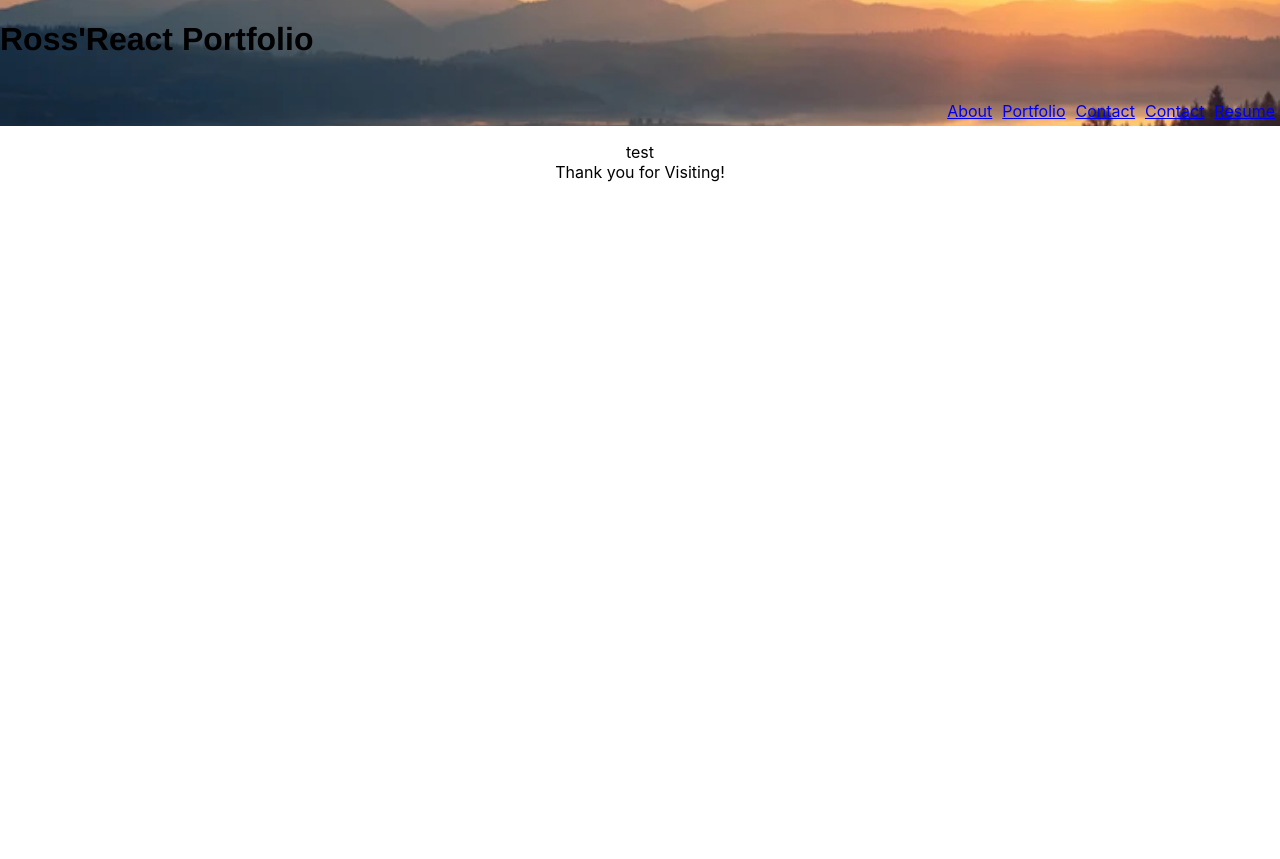
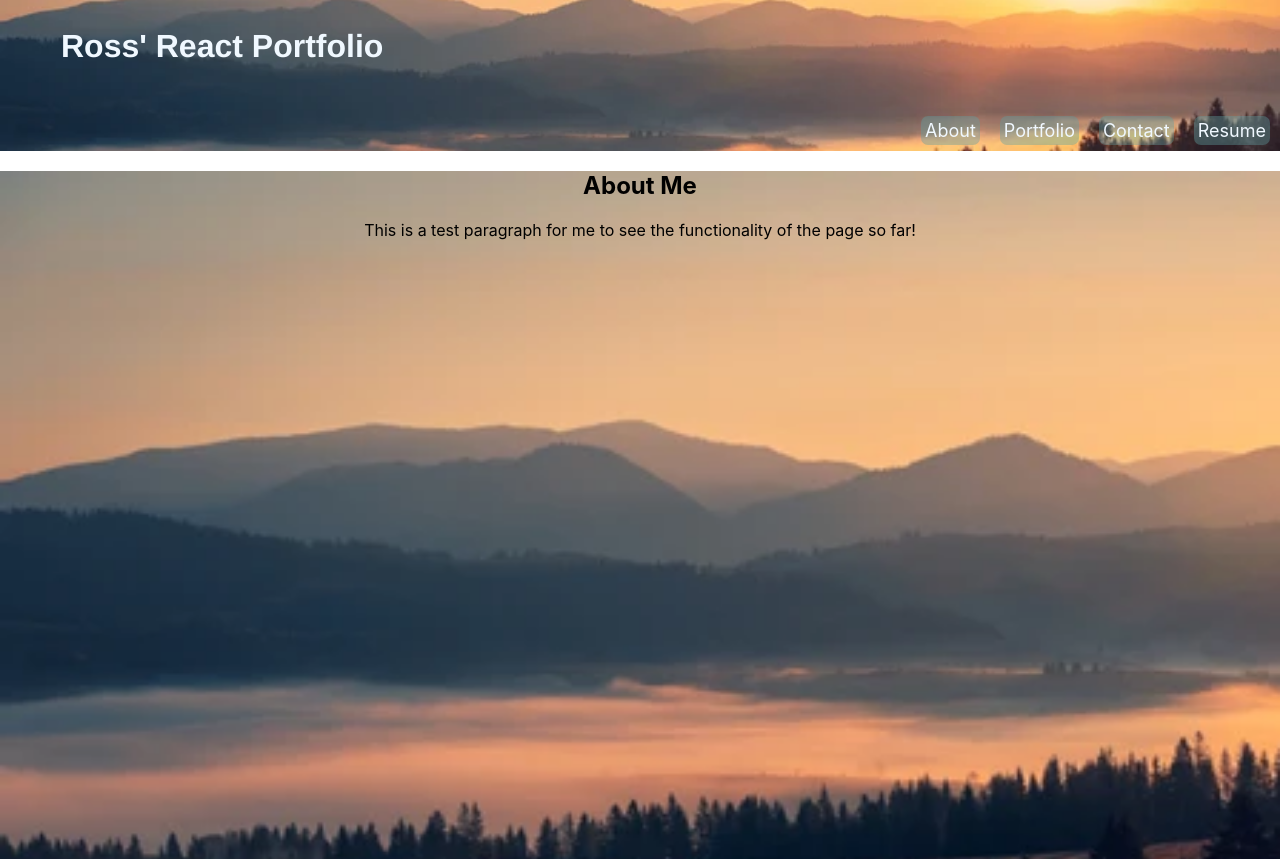
Before and after one commit to RMcwey/Profile-REACTion, a React (Create React App) app in the folder profile/: page / in a window 1280 px wide. Shown: the top 859 px of the page. Before the commit the page ends 800 px from the top, so only its background shows below. Built offline with nearby package versions, Linux system fonts and the light colour scheme.

Commit message:
continuing to style and fill out bones of the site.

```diff
--- a/profile/src/App.css
+++ b/profile/src/App.css
@@ -27,7 +27,7 @@
 .App-link {
   color: #61dafb;
 }
-
+/* start my inputs */
 .head-and-nav {
   background-image: url(../public/mountain-wide-one.webp);
   /* background-size: 150px; */
@@ -43,6 +43,17 @@ header {
   display: flex;
 }
 
+h1 {
+  display: flex;
+  font-family: helvetica;
+  flex-direction: row;
+  align-items: flex-start;
+  justify-content: flex-start;
+  padding: 7px;
+  color: aliceblue;
+  margin-left: 54px;
+}
+
 .nav {
   display: flex;
   justify-content: flex-end;
@@ -52,9 +63,31 @@ header {
 }
 
 .nav-item {
-  padding: 5px;
+  padding: 10px;
+  font-size: large;
 }
 
+.nav-item a {
+  text-decoration: none;
+  color: aliceblue;
+  background-color: rgba(95, 158, 160, .4);
+  border-radius: 7px;
+  background-size: 20px;
+  padding: 4px;
+}
+
+.nav-item a:hover {
+  color: cadetblue;
+  background-color: rgb(240, 248, 255, .4);
+}
+
+.about-container {
+  background-image: url(../public/mountain-wide-one.webp);
+  background-size: cover;
+  height: 100vh;
+}
+
+/* use for icons or borders behind icons */
 @keyframes App-logo-spin {
   from {
     transform: rotate(0deg);
--- a/profile/src/components/Header.js
+++ b/profile/src/components/Header.js
@@ -3,13 +3,7 @@ import React from 'react';
 export default function Header() {
   return (
 <header>
-  <h1 style={{
-          display: 'flex',
-          fontFamily: 'helvetica',
-          flexDirection: 'row',
-          alignItems: 'flex-start',
-          justifyContent: 'flex-start',
-        }}>Ross'React Portfolio</h1>
+  <h1>Ross' React Portfolio</h1>
 </header>
   );
 }
--- a/profile/src/components/Navigation.js
+++ b/profile/src/components/Navigation.js
@@ -22,16 +22,6 @@ function Navigation({ currentPage, handlePageChange }) {
           className={currentPage === 'Portfolio' ? 'nav-link active' : 'nav-link'}
         >
           Portfolio
-        </a>
-      </li>
-      <li className="nav-item">
-        <a
-          href="#contact"
-          onClick={() => handlePageChange('Contact')}
-          // Check to see if the currentPage is `Blog`, and if so we use the active link class from bootstrap. Otherwise, we set it to a normal nav-link
-          className={currentPage === 'Contact' ? 'nav-link active' : 'nav-link'}
-        >
-          Contact
         </a>
       </li>
       <li className="nav-item">
--- a/profile/src/components/pages/About.js
+++ b/profile/src/components/pages/About.js
@@ -2,8 +2,9 @@ import React from "react"
 
 export default function About() {
   return (
-  <div>
-    test
+  <div className="about-container">
+    <h2>About Me</h2>
+      <p>This is a test paragraph for me to see the functionality of the page so far!</p>
   </div>
   );
 }
```
